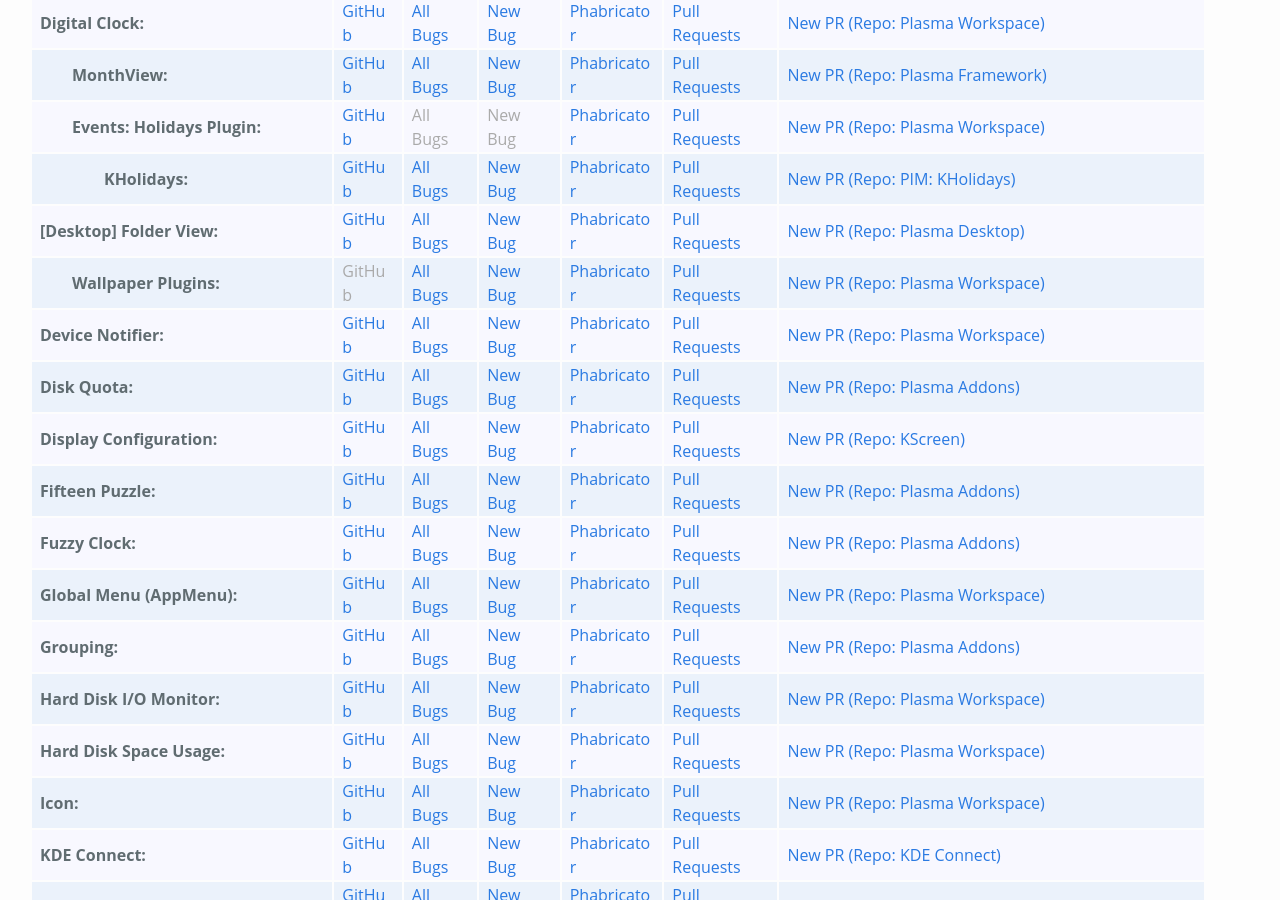
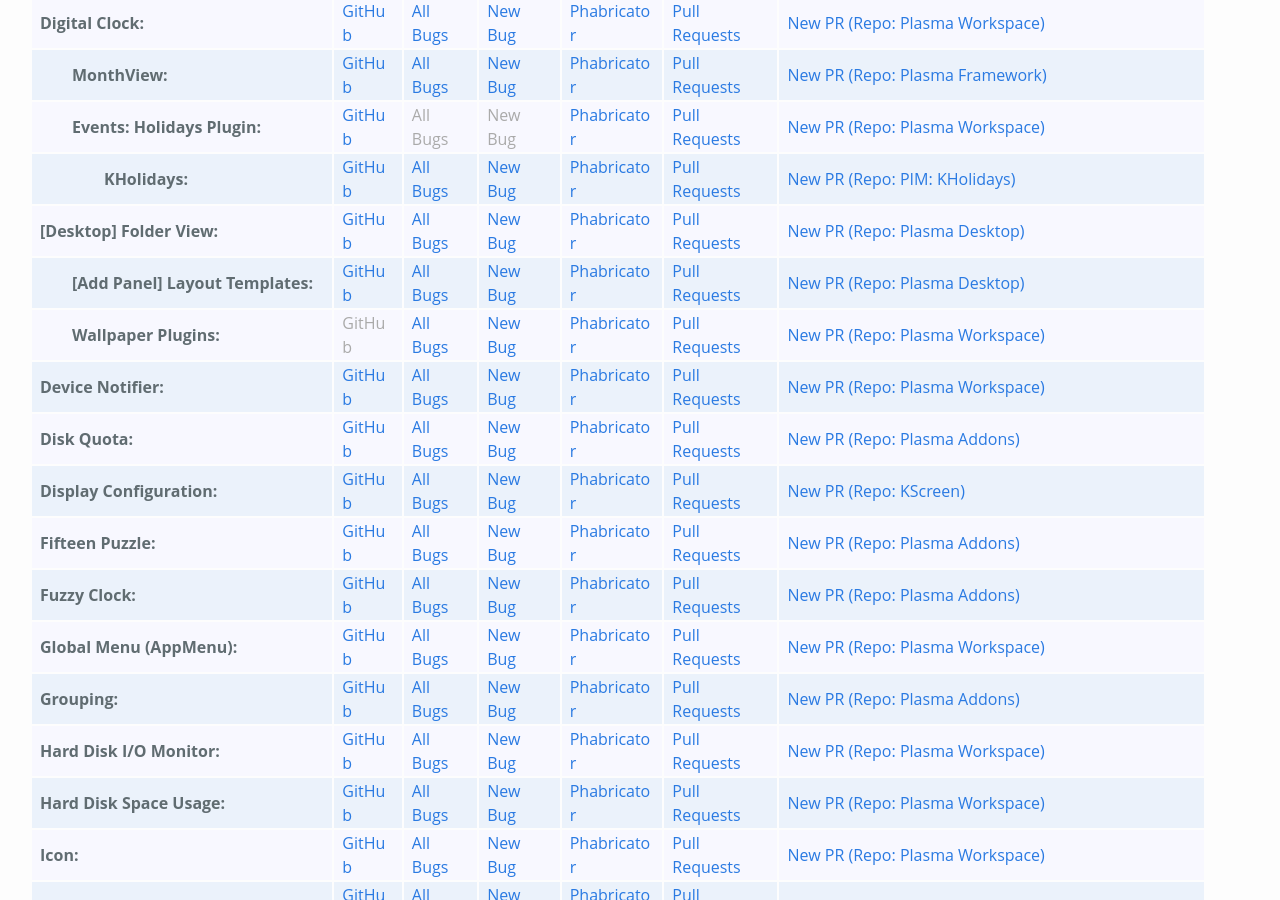
Before and after one commit to Zren/zren.github.io, a Jekyll site: the page built from kde_repos.md, in a window 1280 px wide and 900 px high, scrolled down 1482 px. Built offline with Jekyll 4.4.1, drawn with Linux system fonts in a browser that asks for light colours.

Commit message:
Link to "Add Panel" layout templates.

```diff
--- a/kde_repos.md
+++ b/kde_repos.md
@@ -396,6 +396,13 @@
 			repoName='[Desktop] Folder View'
 			githubLink='https://github.com/KDE/plasma-desktop/tree/master/containments/desktop'
 			product='plasmashell&component=Folder'
+		%}
+	</tr>
+	<tr class="indent">
+		{% include kdeRepoDesktop.html
+			repoName='[Add Panel] Layout Templates'
+			githubLink='https://github.com/KDE/plasma-desktop/tree/master/layout-templates'
+			product='plasmashell&component=Panel'
 		%}
 	</tr>
 	<tr class="indent">
```
